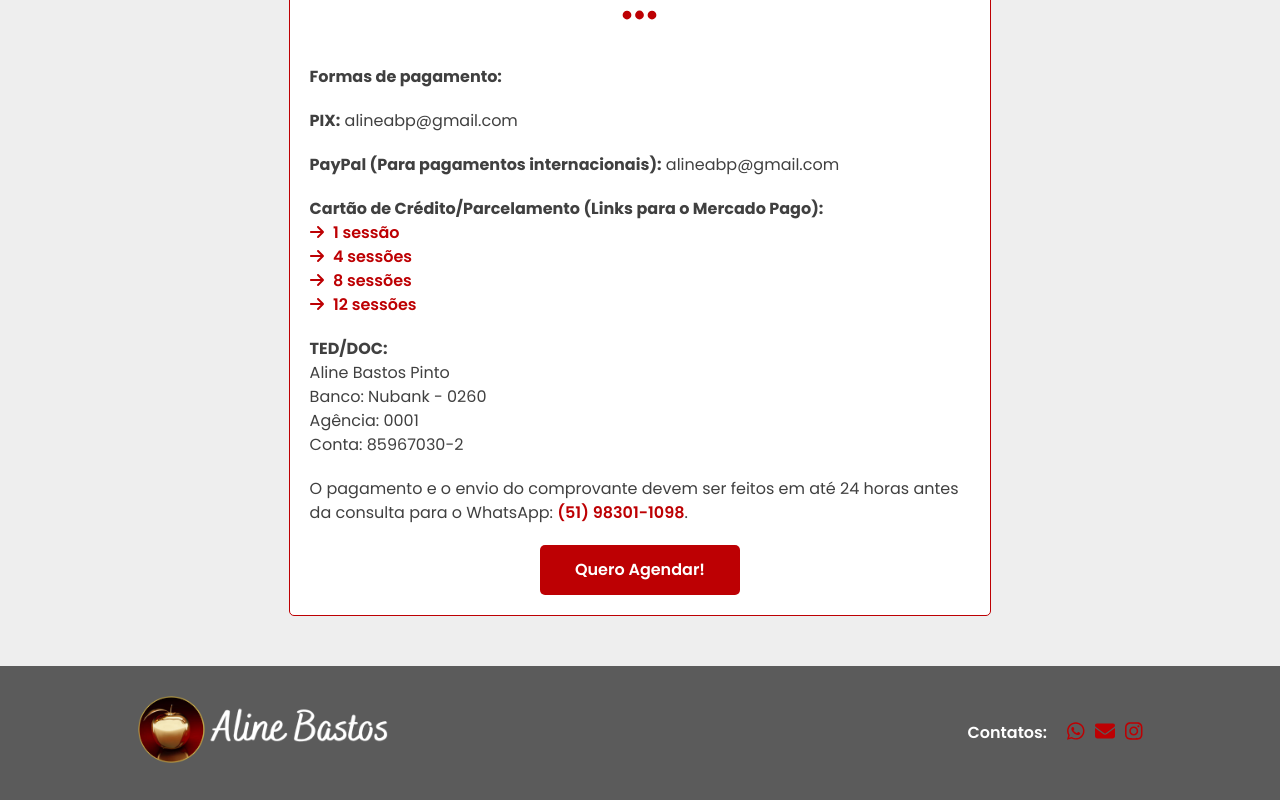
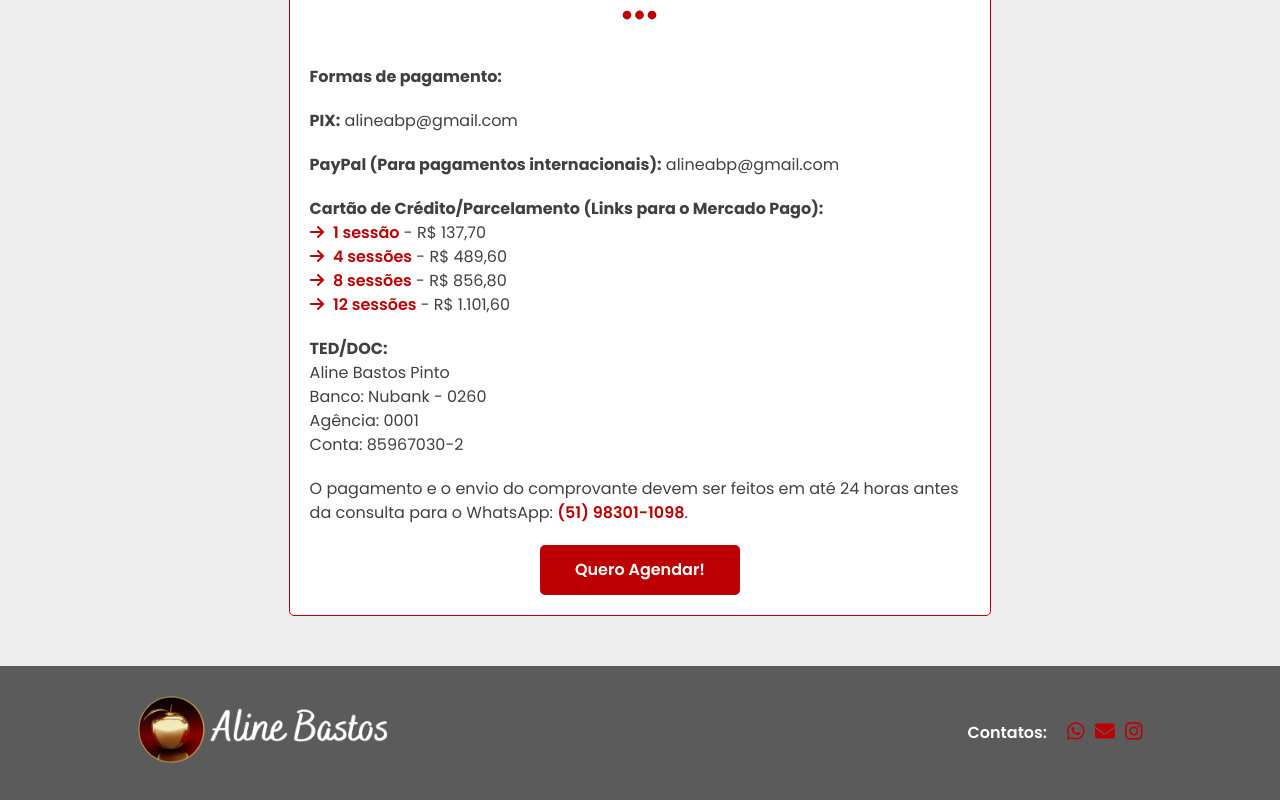
Before and after one commit to alinebastos/alinebastosterapeuta, a React (Create React App) app: page / in a window 1280 px wide. Shown: the part 3958-4758 px from the top of the page. Built offline with nearby package versions, Linux system fonts and the light colour scheme.

Commit message:
Add prices with payment forms

```diff
--- a/src/pages/aura-master/index.js
+++ b/src/pages/aura-master/index.js
@@ -246,10 +246,10 @@ function AuraMaster () {
                         <p><b>PIX:</b> alineabp@gmail.com</p>
                         <p><b>PayPal (Para pagamentos internacionais):</b> alineabp@gmail.com</p>
                         <p><b>Cartão de Crédito/Parcelamento (Links para o Mercado Pago):</b><br />
-                        <ArrowIcon icon={faArrowRight} /> <a href="https://mpago.la/1EPZBmM" target="_blank" rel="noreferrer" >1 sessão</a><br />
-                        <ArrowIcon icon={faArrowRight} /> <a href="https://mpago.la/2jMfVCL" target="_blank" rel="noreferrer" >4 sessões</a><br />
-                        <ArrowIcon icon={faArrowRight} /> <a href="https://mpago.la/1Va4Qbs" target="_blank" rel="noreferrer" >8 sessões</a><br />
-                        <ArrowIcon icon={faArrowRight} /> <a href="https://mpago.la/1TmfUfN" target="_blank" rel="noreferrer" >12 sessões</a></p>
+                        <ArrowIcon icon={faArrowRight} /> <a href="https://mpago.la/1EPZBmM" target="_blank" rel="noreferrer" >1 sessão</a> - R$ 137,70<br />
+                        <ArrowIcon icon={faArrowRight} /> <a href="https://mpago.la/2jMfVCL" target="_blank" rel="noreferrer" >4 sessões</a> - R$ 489,60<br />
+                        <ArrowIcon icon={faArrowRight} /> <a href="https://mpago.la/1Va4Qbs" target="_blank" rel="noreferrer" >8 sessões</a> - R$ 856,80<br />
+                        <ArrowIcon icon={faArrowRight} /> <a href="https://mpago.la/1TmfUfN" target="_blank" rel="noreferrer" >12 sessões</a> - R$ 1.101,60</p>
                         <p><b>TED/DOC:</b><br />
                         Aline Bastos Pinto<br />
                         Banco: Nubank - 0260<br />
```
